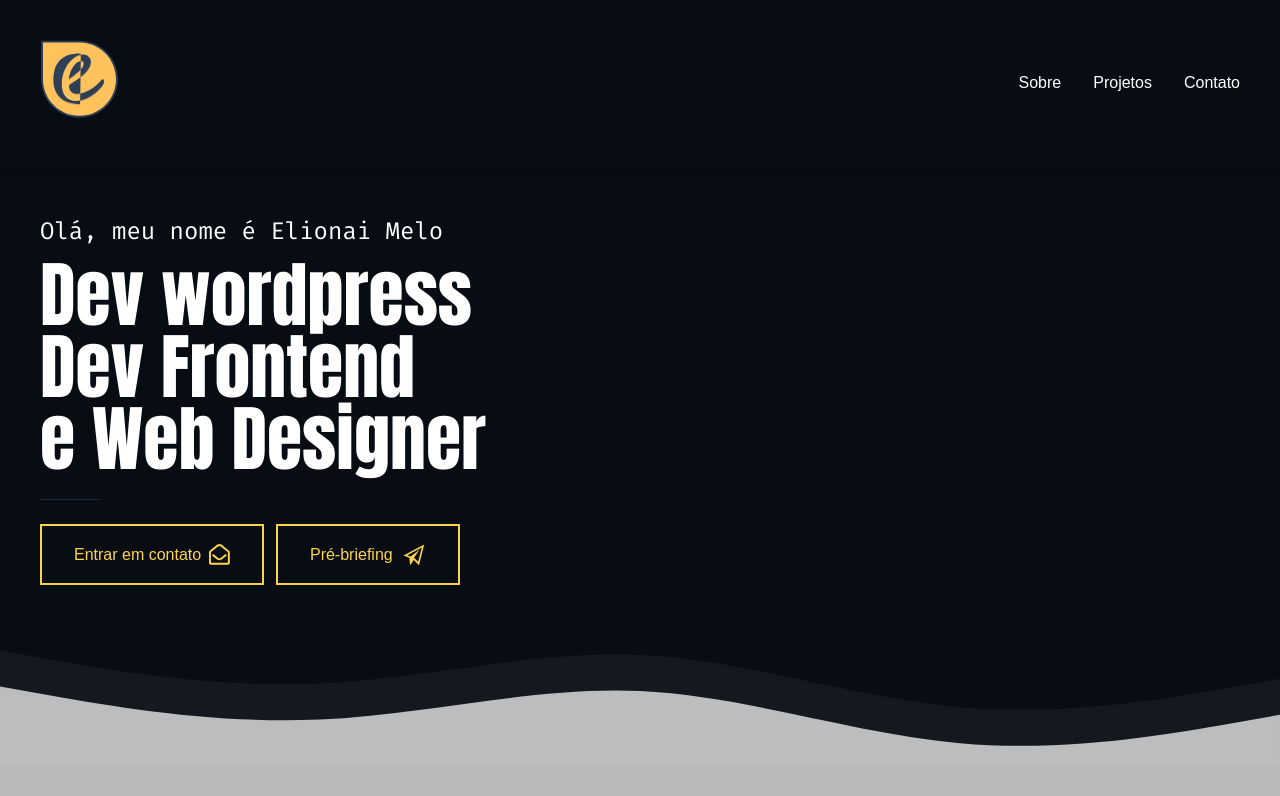
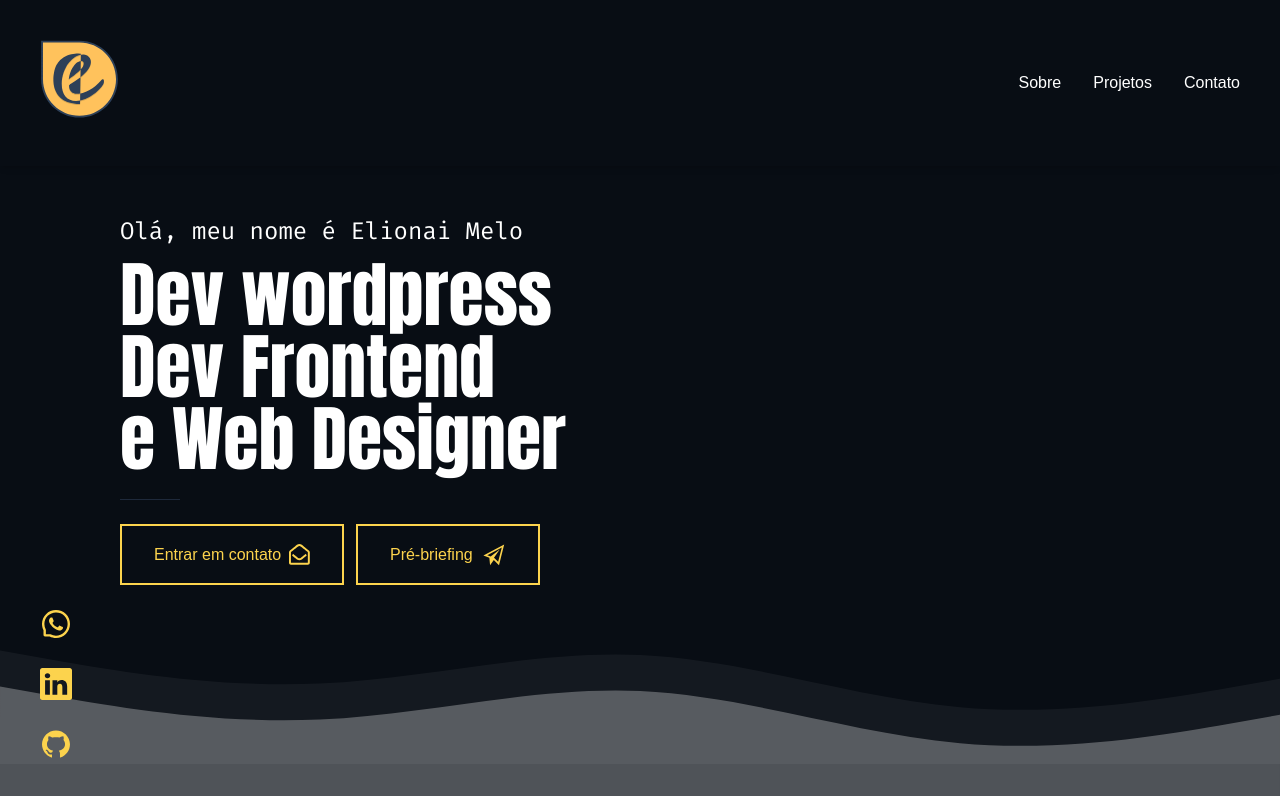
Before and after one commit to elionaimelo/meu-site, a Next.js app: page / in a window 1280 px wide. Shown: the top 796 px of the page. Built offline with nearby package versions, Linux system fonts and the light colour scheme.

Commit message:
Animação no hover das redes sociais

```diff
--- a/src/components/ButtonOutline/ButtonOutline.tsx
+++ b/src/components/ButtonOutline/ButtonOutline.tsx
@@ -15,14 +15,16 @@ const ButtonOutline = ({
   return (
     <>
       {as == 'button' ? (
-        <button className='flex items-center px-8 py-4 border-2 border-solid border-amber-300 text-amber-300'>
+        <button
+          className='flex items-center px-8 py-4 transition-all duration-100 border-2 border-solid border-amber-300 text-amber-300 hover:bg-amber-300 hover:text-black'
+        >
           {children}
         </button>
       ) : (
         <a
           href={href}
           target='_blank'
-          className='flex items-center px-8 py-4 border-2 border-solid border-amber-300 text-amber-300'
+          className='flex items-center px-8 py-4 transition-all duration-100 border-2 border-solid border-amber-300 text-amber-300 hover:bg-amber-300 hover:text-black'
         >
           {children}
         </a>
--- /dev/null
+++ b/src/components/ContactSocial/ContactSocial.tsx
@@ -0,0 +1,33 @@
+import { AiOutlineWhatsApp } from 'react-icons/ai'
+import { BsLinkedin } from 'react-icons/bs'
+import { AiFillGithub } from 'react-icons/ai'
+
+const ContactSocial = () => {
+  return (
+    <div className='fixed z-30 flex flex-col left-10 bottom-10 gap-7'>
+      <a
+        href='https://api.whatsapp.com/send?phone=5584996163845&text=Ol%C3%A1%2C%20gostaria%20de%20um%20or%C3%A7amento.'
+        target='_blank'
+        className='btn-animation1'
+      >
+        <AiOutlineWhatsApp size='2rem' />
+      </a>
+      <a
+        href='https://www.linkedin.com/in/elionaimelo/'
+        target='_blank'
+        className='btn-animation1'
+      >
+        <BsLinkedin size='2rem' />
+      </a>
+      <a
+        href='https://github.com/elionaimelo'
+        target='_blank'
+        className='btn-animation1'
+      >
+        <AiFillGithub size='2rem' />
+      </a>
+    </div>
+  )
+}
+
+export default ContactSocial
--- a/src/components/Intro/Intro.tsx
+++ b/src/components/Intro/Intro.tsx
@@ -7,7 +7,7 @@ import Image from 'next/image'
 const Intro = () => {
   return (
     <div className='flex flex-col justify-center h-screen text-white'>
-      <div className='z-30'>
+      <div className='z-30 ml-20'>
         <h4 className='mb-3 text-2xl font-firacode'>
           Olá, meu nome é Elionai Melo
         </h4>
@@ -31,7 +31,7 @@ const Intro = () => {
         </div>
       </div>
 
-      <div className='absolute bottom-0 left-0 z-10 w-full opacity-75'>
+      <div className='absolute bottom-0 left-0 z-10 w-full opacity-30'>
         <img src='/images/wave1.svg' alt='' />
       </div>
       <div className='absolute left-0 z-20 w-full bottom-9 opacity-5'>
--- a/src/pages/index.tsx
+++ b/src/pages/index.tsx
@@ -1,5 +1,6 @@
 import type { NextPage } from 'next'
 import Head from 'next/head'
+import ContactSocial from '../components/ContactSocial/ContactSocial'
 import Header from '../components/Header/Header'
 import Intro from '../components/Intro/Intro'
 
@@ -14,6 +15,7 @@ const Home: NextPage = () => {
       <Header />
       <main className='px-10'>
         <Intro />
+        <ContactSocial />
       </main>
     </>
   )
--- a/src/styles/globals.css
+++ b/src/styles/globals.css
@@ -16,3 +16,9 @@ body {
   -webkit-font-smoothing: antialiased;
   -moz-osx-font-smoothing: grayscale;
 }
+
+@layer components {
+  .btn-animation1 {
+    @apply transition duration-300 ease-in-out hover:-translate-y-1 hover:scale-110 text-amber-300 hover:text-slate-400;
+  }
+}
```
